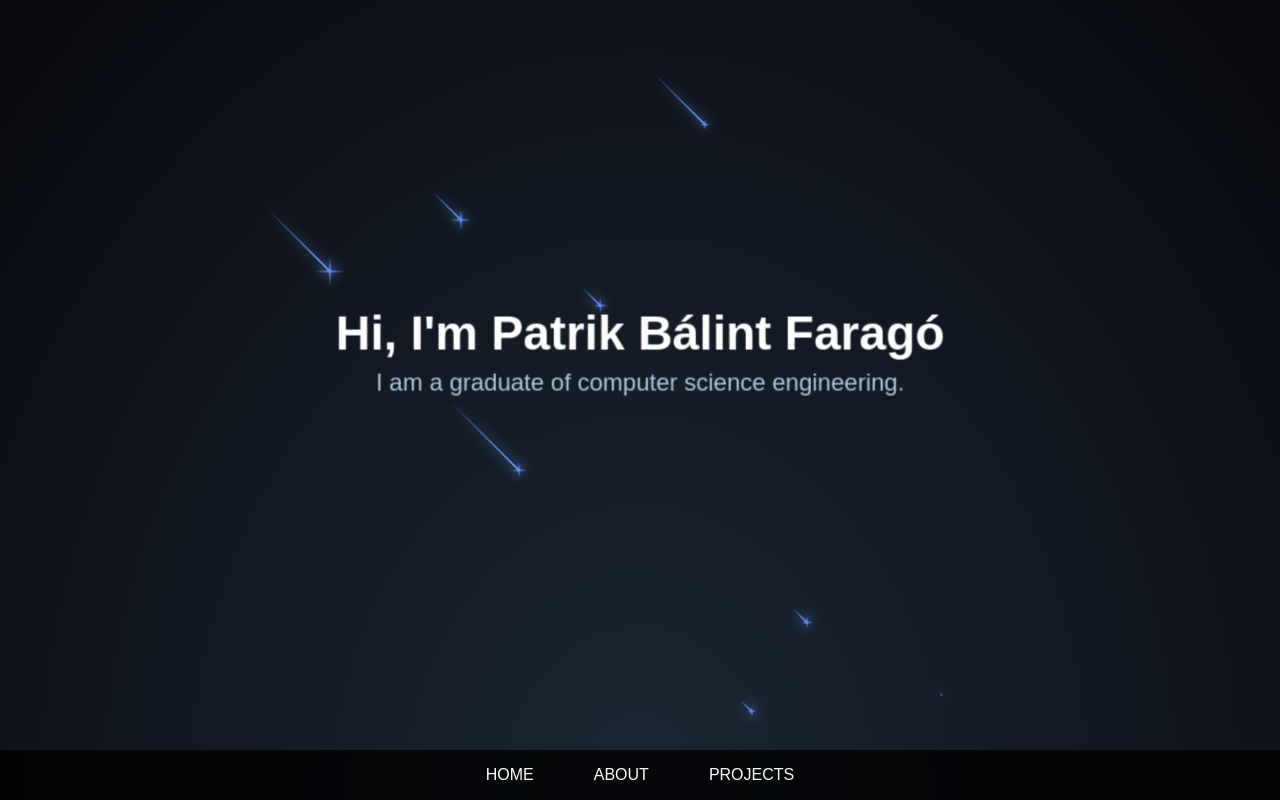
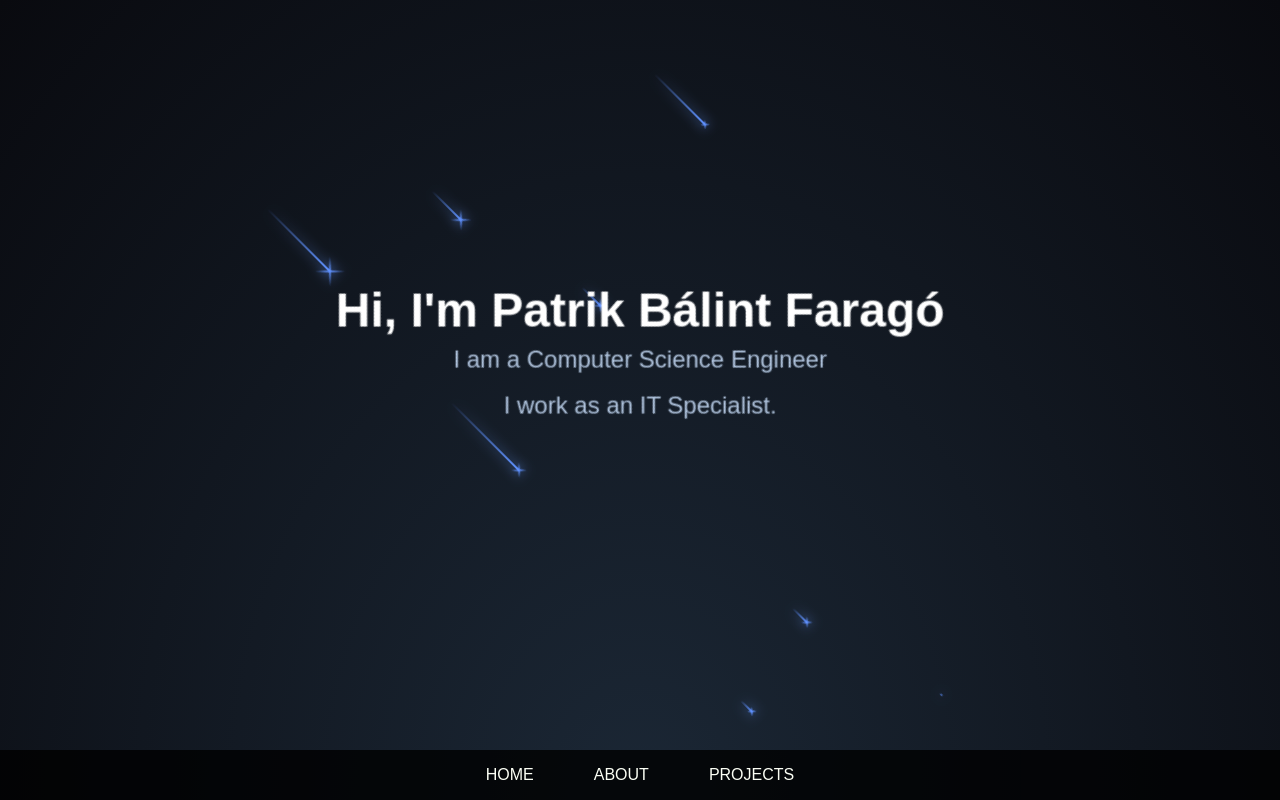
Before and after one commit to Faragou/React-portfolio, a React (Create React App) app in the folder updated-portfolio/: page / in a window 1280 px wide. Built offline with nearby package versions, Linux system fonts and the light colour scheme.

Commit message:
Updated some text

```diff
--- a/updated-portfolio/src/components/About.jsx
+++ b/updated-portfolio/src/components/About.jsx
@@ -42,7 +42,7 @@ const About = () => {
       <h2 className="about-subtitle">About Me</h2>
 
       <p className="about-description">
-        Hey, my name is Faragó Patrik Bálint. I am a fresh graduate of Computer Science Engineering BSc at University of Debrecen.
+        Hey, my name is Faragó Patrik Bálint. I am a graduate of Computer Science Engineering BSc at University of Debrecen.
       </p>
       <p className="about-description">
         I have almost <span className="highlight">1.5 years of experience</span> as a <span className="highlight">Junior Data Analyst</span> in the <span className="highlight">Data Collection & Management team</span>. In this role, I am responsible for programming surveys using <span className="highlight">IBM SPSS Data Collection / Dimensions script language</span> and developing <span className="highlight">custom solutions with jQuery</span>. I manage <span className="highlight">projects from proposal to invoicing</span>, ensuring smooth execution and delivery. My work involves close communication with <span className="highlight">client project managers</span> to understand their requirements, provide technical support, and align expectations during <span className="highlight">kickoff calls and meetings</span>. I have contributed to <span className="highlight">large-scale projects across Europe and the United States</span>.
--- a/updated-portfolio/src/components/NightSky.jsx
+++ b/updated-portfolio/src/components/NightSky.jsx
@@ -16,7 +16,9 @@ const NightSky = () => {
         ))}
         <div className="hero-content">
           <h1 className="hero-title">Hi, I'm Patrik Bálint Faragó</h1>
-          <p className="hero-tagline">I am a graduate of computer science engineering.</p>
+          <p className="hero-tagline">I am a Computer Science Engineer</p>
+          <br />
+          <p className="hero-tagline">I work as an IT Specialist.</p>
         </div>
       </section>
       <Navbar />
```
Also changed, not shown: 1 other file (tests, documents, lock files or other folders).
